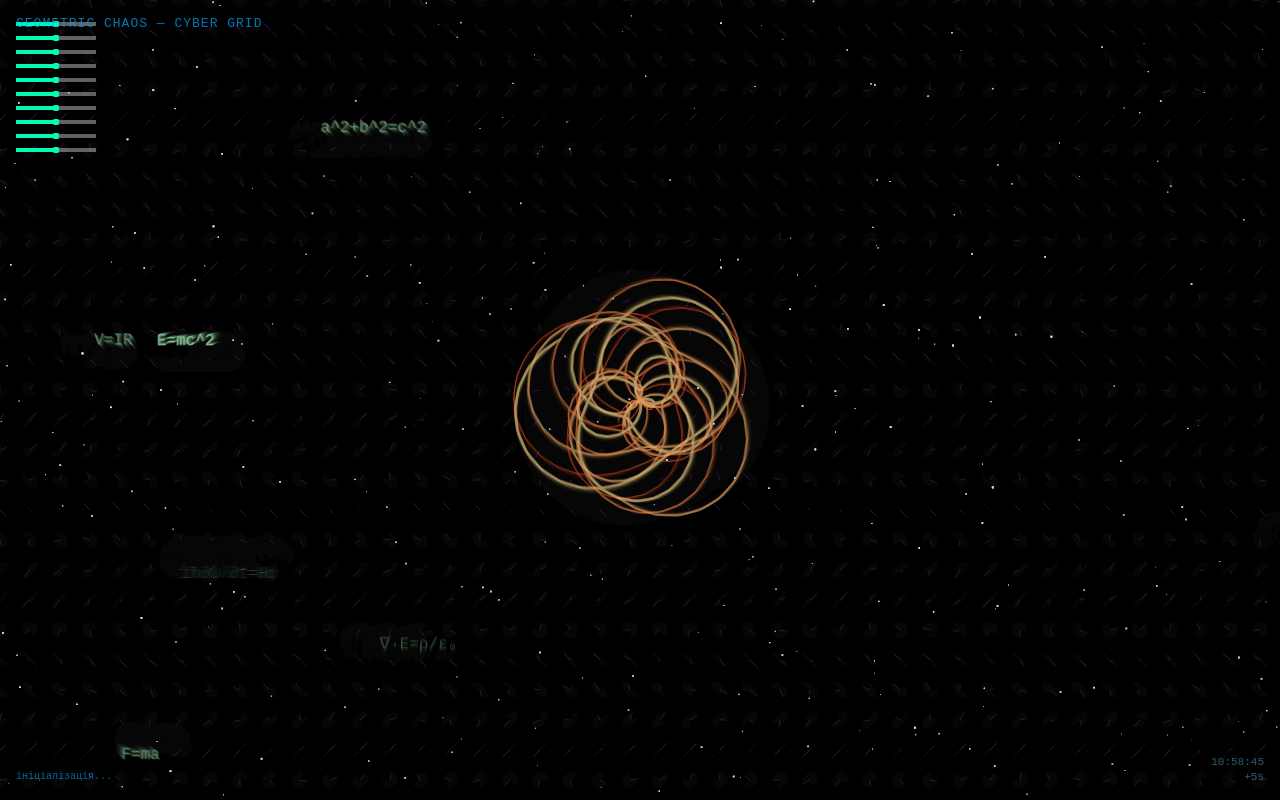
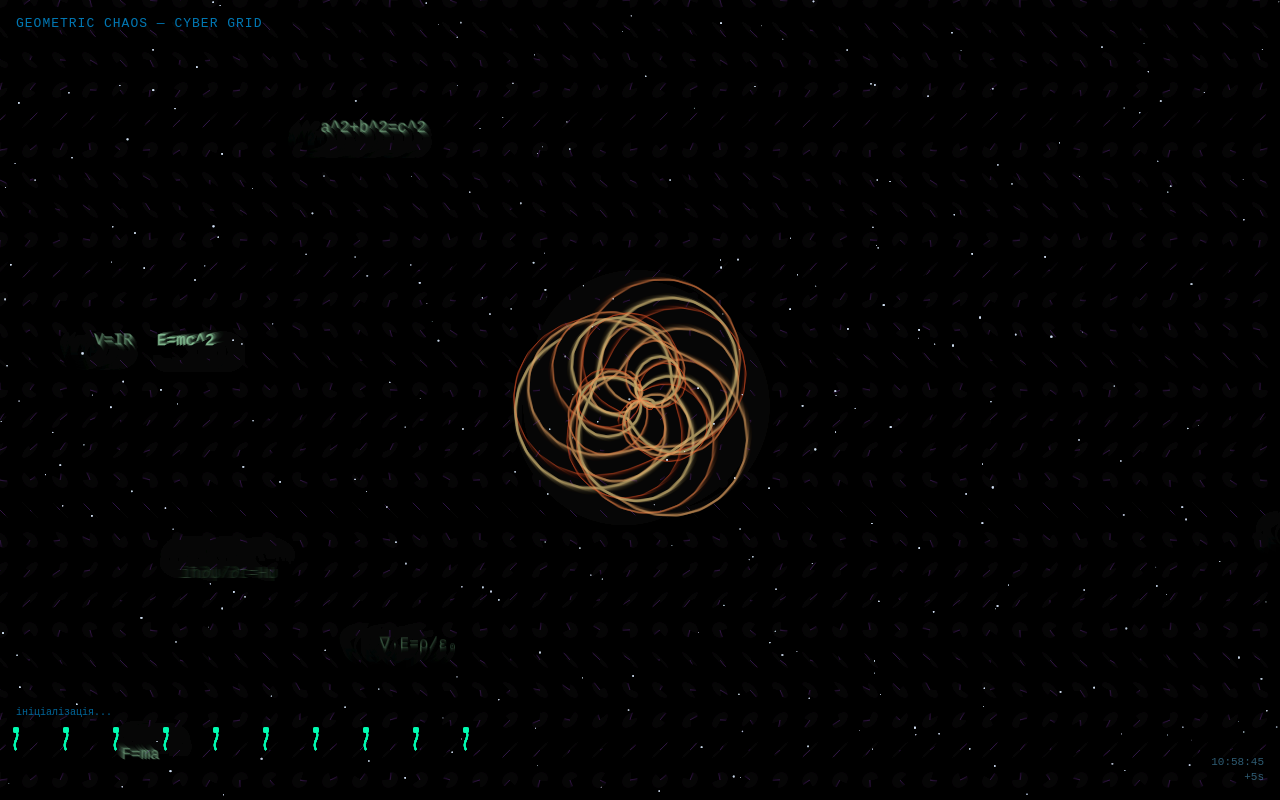
Before and after one commit to lavandaaudit/art.moment, a plain HTML site: page index.html in a window 1280 px wide. Drawn offline with Linux system fonts and the light colour scheme; no server answers.

Commit message:
Update index.html

```diff
--- a/index.html
+++ b/index.html
@@ -8,7 +8,7 @@
 html, body { margin:0; padding:0; background:#000; overflow:hidden; height:100%; font-family:'Courier New', monospace; color:#0af; }
 canvas { display:block; }
 #hud { position:absolute; top:16px; left:16px; font-size:13px; opacity:0.7; pointer-events:none; letter-spacing:1px; }
-#data { position:absolute; bottom:16px; left:16px; font-size:10px; opacity:0.6; pointer-events:none; max-width:400px; line-height:1.4; }
+#data { position:absolute; bottom:80px; left:16px; font-size:10px; opacity:0.6; pointer-events:none; max-width:400px; line-height:1.4; }
 #data .real { color:#0f0; font-weight:bold; }
 #data .fallback { color:#888; }
 #data .warning { color:#ff0; }
@@ -105,24 +105,23 @@ async function fetchRealPlanetData(){
 }
 fetchRealPlanetData(); setInterval(fetchRealPlanetData,120000);
 
-// --- Лівий графік компактний біля даних ---
-function drawLeftGraph(){
-  const marginX=16, startY=16;
-  const spacingY=14;
-  const graphWidth=80; // компактна ширина
+// --- Лівий графік (вени) внизу ---
+function drawVenGraph(){
+  const marginX=16, marginY=canvas.height-50;
   const keys=Object.keys(realData);
   keys.forEach((k,i)=>{
-    const y=startY+i*spacingY+6;
-    const barWidth=realData[k]*graphWidth;
-    // фонова лінія
-    ctx.fillStyle='rgba(255,255,255,0.05)';
-    ctx.fillRect(marginX,y,graphWidth,4);
-    // фактичне значення
-    ctx.fillStyle='rgba(0,255,180,0.85)';
-    ctx.fillRect(marginX,y,barWidth,4);
-    // кружечок на кінці
+    const x=marginX + i*50;
+    const y=marginY;
+    const length=realData[k]*40;
+    ctx.strokeStyle=`rgba(0,255,180,0.8)`;
+    ctx.lineWidth=2;
     ctx.beginPath();
-    ctx.arc(marginX+barWidth,y+2,3,0,Math.PI*2);
+    ctx.moveTo(x,y);
+    ctx.bezierCurveTo(x-5,y-length/2,x+5,y-length/2,x,y-length);
+    ctx.stroke();
+    ctx.beginPath();
+    ctx.arc(x,y-length,3,0,Math.PI*2);
+    ctx.fillStyle=`rgba(0,255,180,0.85)`;
     ctx.fill();
   });
 }
@@ -183,8 +182,8 @@ function loop(){
     ctx.fillText(f.text,f.x+Math.sin(t+f.phase)*20,f.y+Math.cos(t+f.phase)*15);
   });
 
-  // Лівий графік
-  drawLeftGraph();
+  // Лівий графік (вени)
+  drawVenGraph();
 
   // Анімація блобів
   const avg=blobs.reduce((s,b)=>s + (realData[b.param]||0.5),0)/blobs.length;
```
